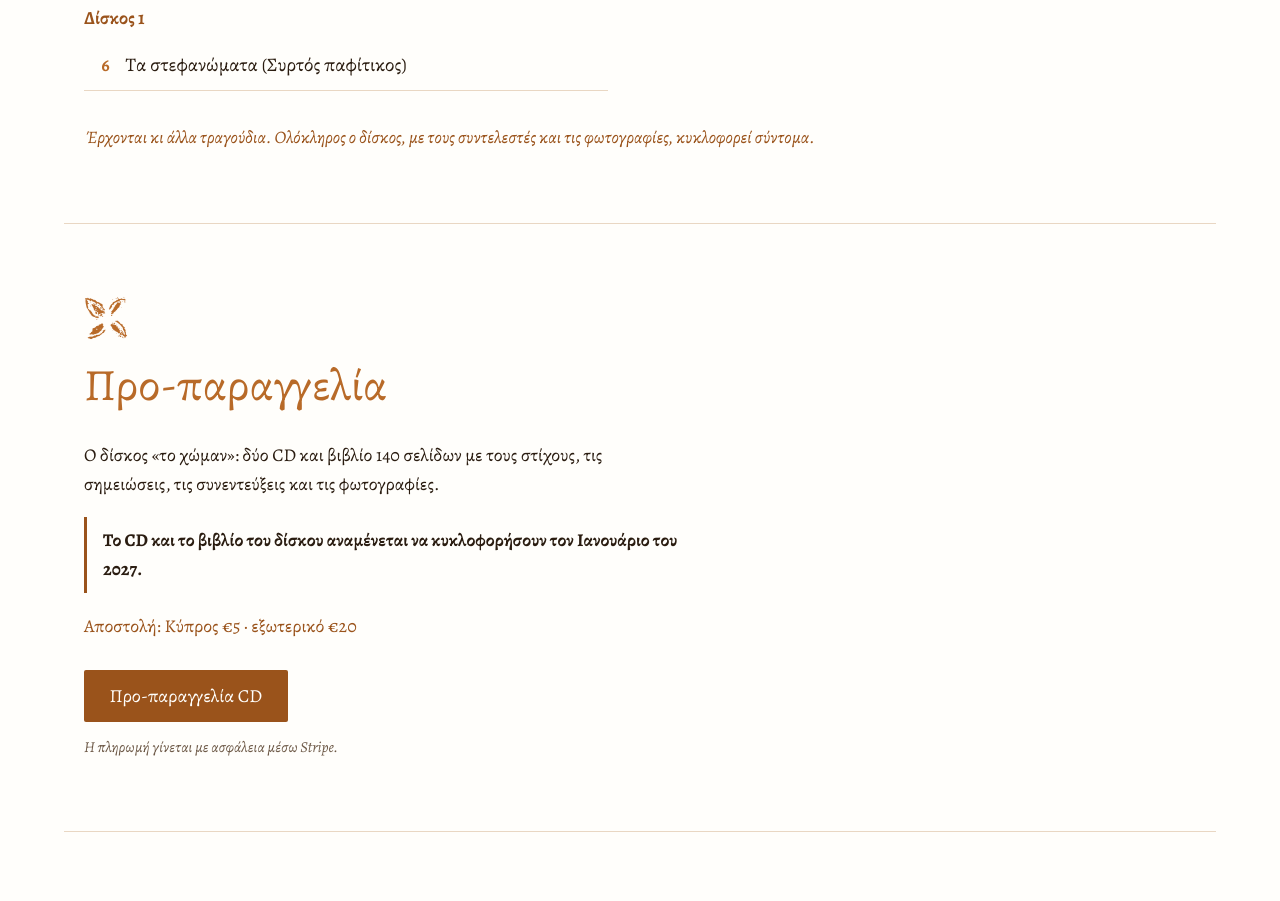
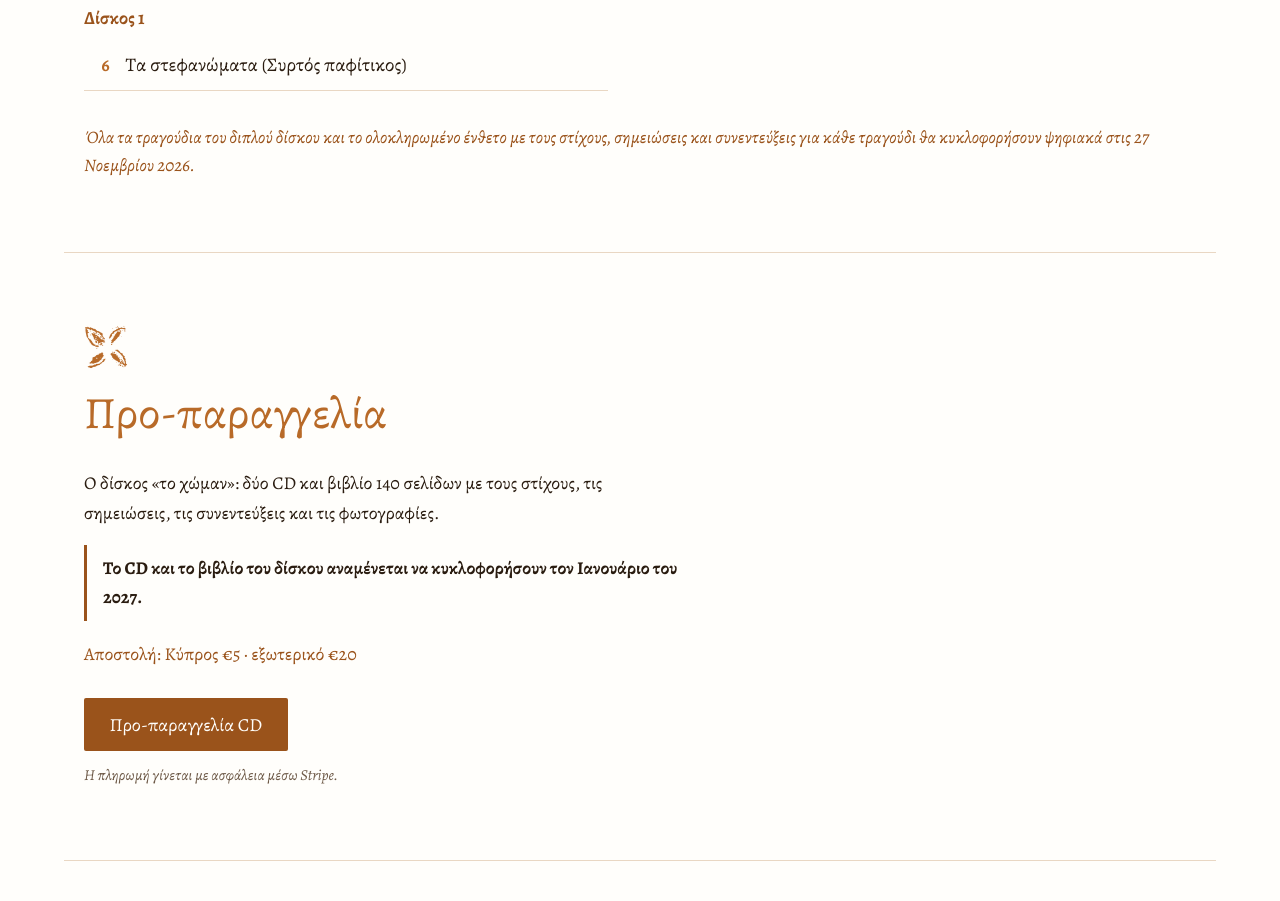
Before and after one commit to ypahitas/simeonToHoma, a plain HTML site: page index.html in a window 1280 px wide. Shown: the part 2580-3481 px from the top of the page. Drawn offline with Linux system fonts and the light colour scheme.

Commit message:
release date for the full album in the coming-soon note
Co-Authored-By: Claude Opus 5.5 <noreply@anthropic.com>

```diff
--- a/index.html
+++ b/index.html
@@ -80,7 +80,7 @@
         <div class="listen"><span class="listen-label"><span lang="el">Ακούστε</span><span lang="en">Listen</span></span><a class="listen-link" data-listen="spotify" aria-label="Spotify" title="Spotify"><svg viewBox="0 0 24 24" width="26" height="26" aria-hidden="true" focusable="false"><path fill="currentColor" d="M12 0C5.4 0 0 5.4 0 12s5.4 12 12 12 12-5.4 12-12S18.66 0 12 0zm5.521 17.34c-.24.359-.66.48-1.021.24-2.82-1.74-6.36-2.101-10.561-1.141-.418.122-.779-.179-.899-.539-.12-.421.18-.78.54-.9 4.56-1.021 8.52-.6 11.64 1.32.42.18.479.659.301 1.02zm1.44-3.3c-.301.42-.841.6-1.262.3-3.239-1.98-8.159-2.58-11.939-1.38-.479.12-1.02-.12-1.14-.6-.12-.48.12-1.021.6-1.141C9.6 9.9 15 10.561 18.72 12.84c.361.181.54.78.241 1.2zm.12-3.36C15.24 8.4 8.82 8.16 5.16 9.301c-.6.179-1.2-.181-1.38-.721-.18-.601.18-1.2.72-1.381 4.26-1.26 11.28-1.02 15.721 1.621.539.3.719 1.02.419 1.56-.299.421-1.02.599-1.559.3z"/></svg></a><a class="listen-link" data-listen="youtube" aria-label="YouTube" title="YouTube"><svg viewBox="0 0 24 24" width="26" height="26" aria-hidden="true" focusable="false"><path fill="currentColor" d="M23.498 6.186a3.016 3.016 0 0 0-2.122-2.136C19.505 3.545 12 3.545 12 3.545s-7.505 0-9.377.505A3.017 3.017 0 0 0 .502 6.186C0 8.07 0 12 0 12s0 3.93.502 5.814a3.016 3.016 0 0 0 2.122 2.136c1.871.505 9.376.505 9.376.505s7.505 0 9.377-.505a3.015 3.015 0 0 0 2.122-2.136C24 15.93 24 12 24 12s0-3.93-.502-5.814zM9.545 15.568V8.432L15.818 12l-6.273 3.568z"/></svg></a></div>
       </div>
       <div class="discs" id="song-index"></div>
-      <p class="soon"><span lang="el">Έρχονται κι άλλα τραγούδια. Ολόκληρος ο δίσκος, με τους συντελεστές και τις φωτογραφίες, κυκλοφορεί σύντομα.</span><span lang="en">More songs are on the way. The full album, with contributors and photos, is coming soon.</span></p>
+      <p class="soon"><span lang="el">Όλα τα τραγούδια του διπλού δίσκου και το ολοκληρωμένο ένθετο με τους στίχους, σημειώσεις και συνεντεύξεις για κάθε τραγούδι θα κυκλοφορήσουν ψηφιακά στις 27 Νοεμβρίου 2026.</span><span lang="en">All the songs of the double album and the complete booklet, with the lyrics, notes and interviews for each song, will be released digitally on 27 November 2026.</span></p>
     </section>
   </div>
 
```
